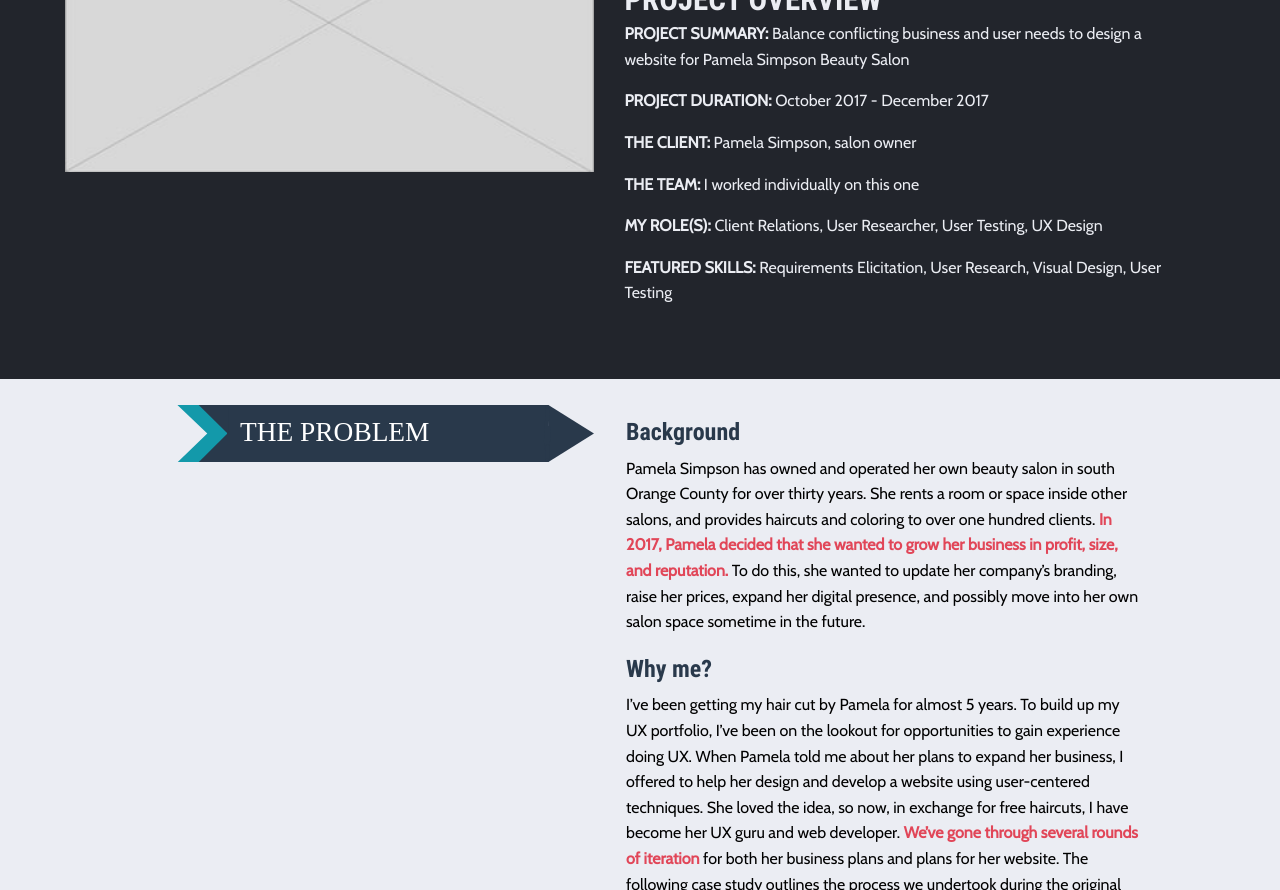
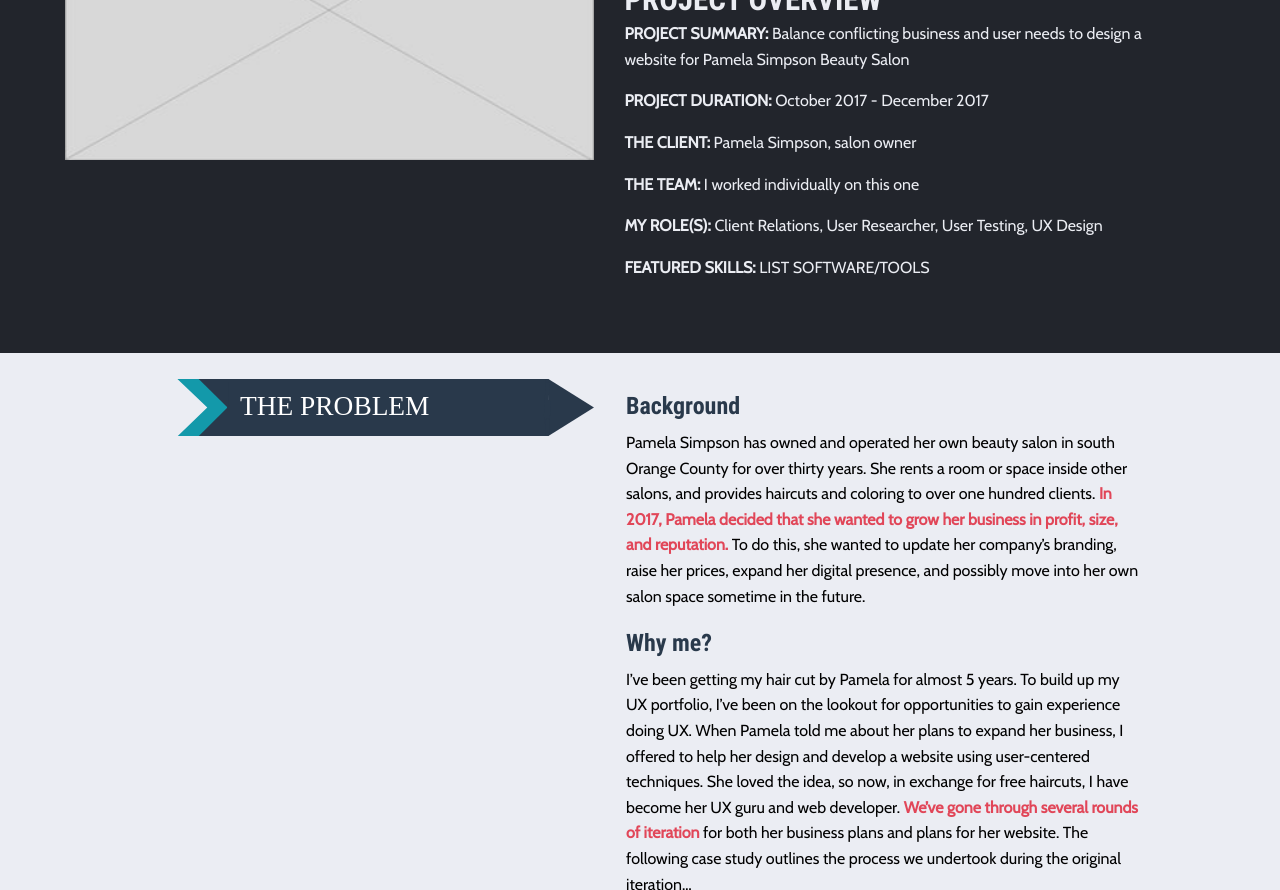
Before and after one commit to emeriwether/emeriwether.github.io, a Jekyll site: the page built from projectA.html, in a window 1280 px wide and 900 px high, scrolled down 443 px, cut to the strip 0-890 px from the top of the window. Built offline with Jekyll 4.4.1, drawn with Linux system fonts in a browser that asks for light colours.

Commit message:
modify featured skills

```diff
--- a/projectA.html
+++ b/projectA.html
@@ -17,7 +17,7 @@ projectDates: "October 2017 - December 2017"
 projectClient: "Pamela Simpson, salon owner"
 projectTeam: "I worked individually on this one"
 projectRoles: "Client Relations, User Researcher, User Testing, UX Design"
-featuredSkills: "Requirements Elicitation, User Research, Visual Design, User Testing"
+featuredSkills: "LIST SOFTWARE/TOOLS"
 headerImageLabel: "HERO IMAGE LABEL"
 ---
 
```
